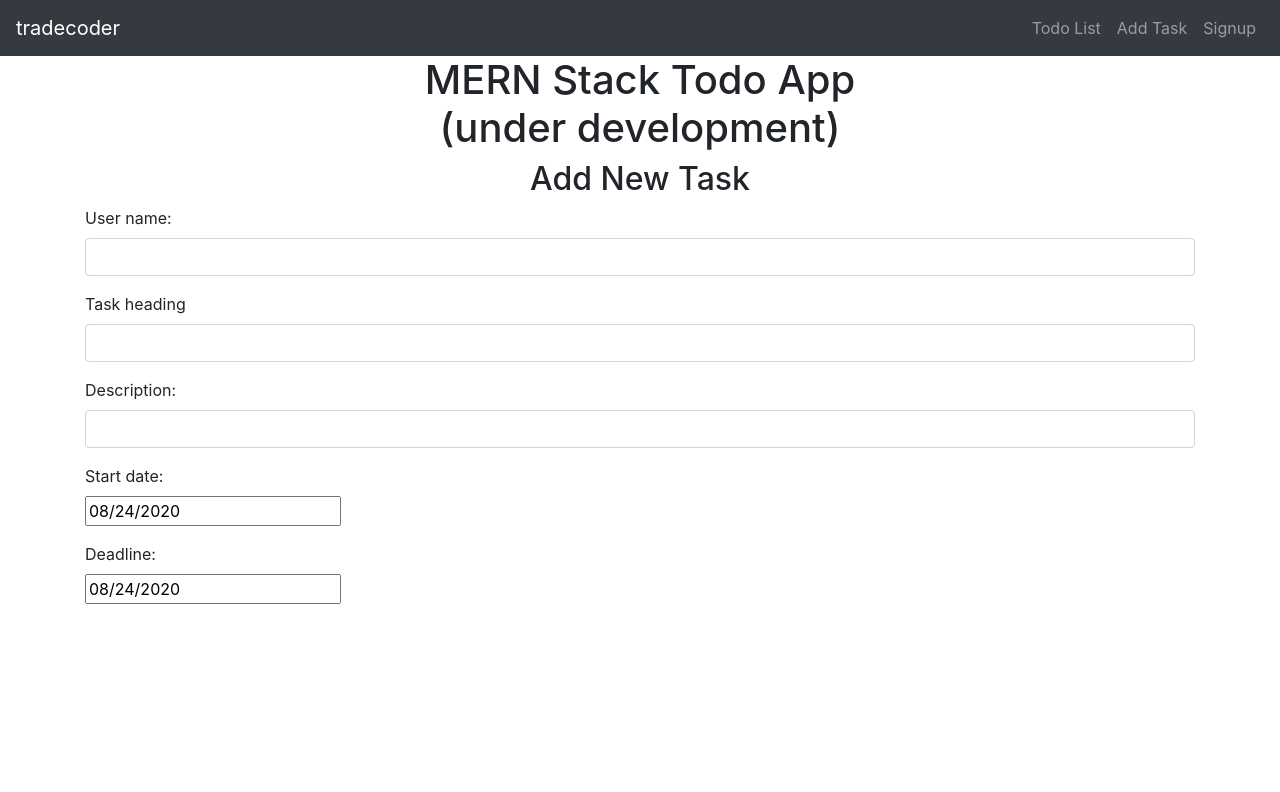
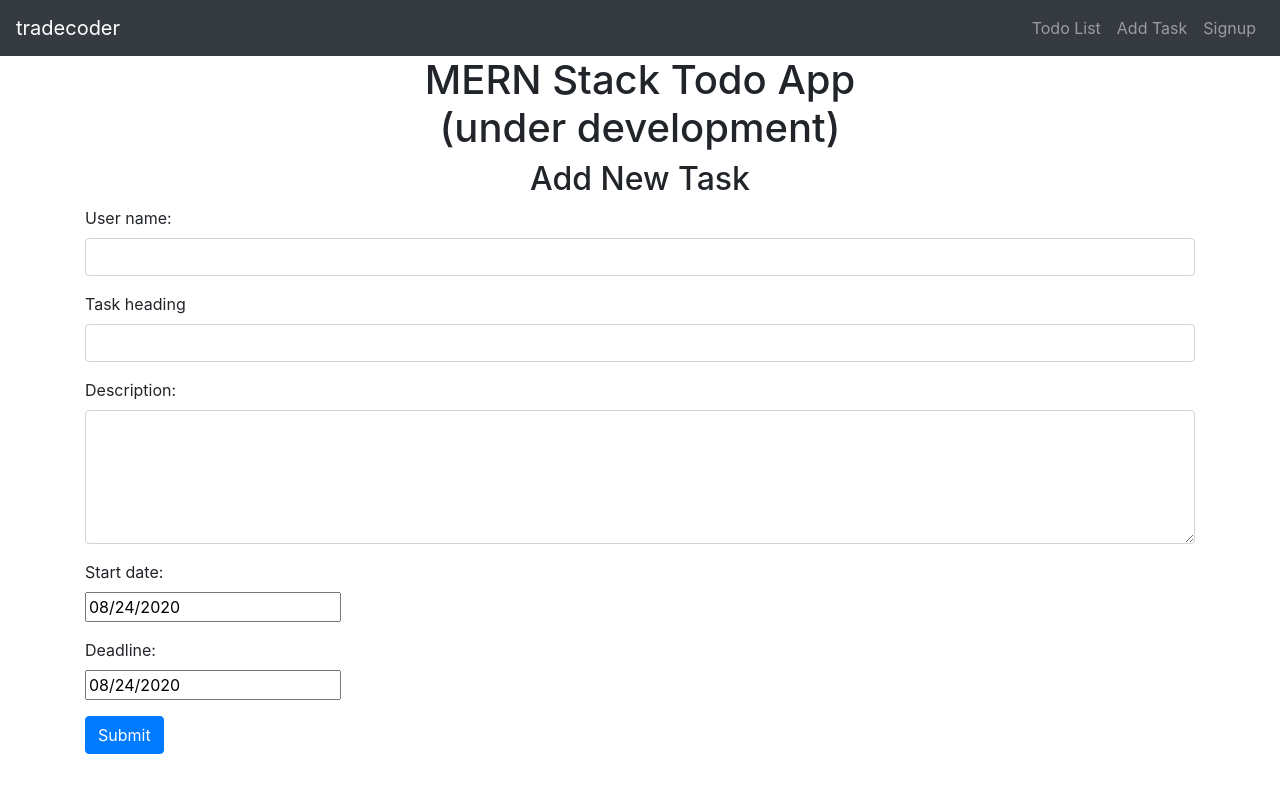
Before and after one commit to thetradecoder/mern-crud-app, a React (Create React App) app: page /mern-crud-app/add in a window 1280 px wide. Shown: the top 792 px of the page. Built offline with nearby package versions, Linux system fonts and the light colour scheme.

Commit message:
local update

```diff
--- a/src/components/addnewtask.component.js
+++ b/src/components/addnewtask.component.js
@@ -30,12 +30,16 @@ export default function AddTask (){
          function onChangeDeadline(date){
             setDeadline(date)
         }
+        function onSubmitTask(e){
+            e.preventDefault();
+
+        }
 
 
         return(
             <div className="container">
                 <h2 className="text-center">Add New Task</h2>
-                <form>
+                <form onSubmit={onSubmitTask}>
                     <div className="form-group">
                         <label>User name:</label>
                         <input type="text" className="form-control" value={username} onChange={onChangeUsername} />
@@ -46,7 +50,7 @@ export default function AddTask (){
                     </div>
                     <div className="form-group">
                         <label>Description:</label>
-                        <input type="text" className="form-control" value={description} onChange={onChangeDescription} />
+                        <textarea rows="5" cols="50" className="form-control" value={description} onChange={onChangeDescription}></textarea>
                     </div>
                     <div className="form-group">
                         <label>Start date:</label> <br/>
@@ -56,6 +60,9 @@ export default function AddTask (){
                         <label>Deadline:</label><br/>
                         <DatePicker selected={deadline} onChange={onChangeDeadline} />
                     </div>
+                    <div>
+                        <button type="submit" className="btn btn-primary">Submit</button>
+                    </div>
                 </form>
             </div>
         );
```
